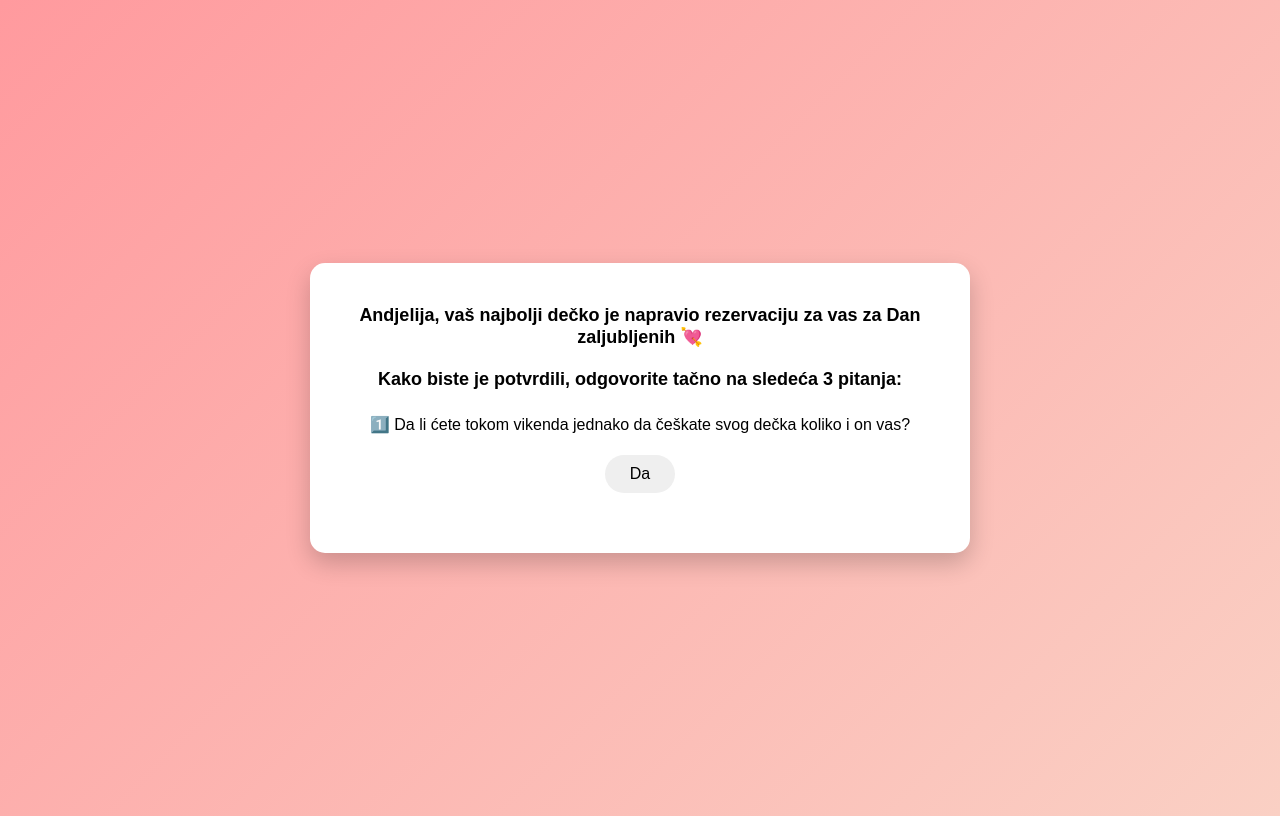
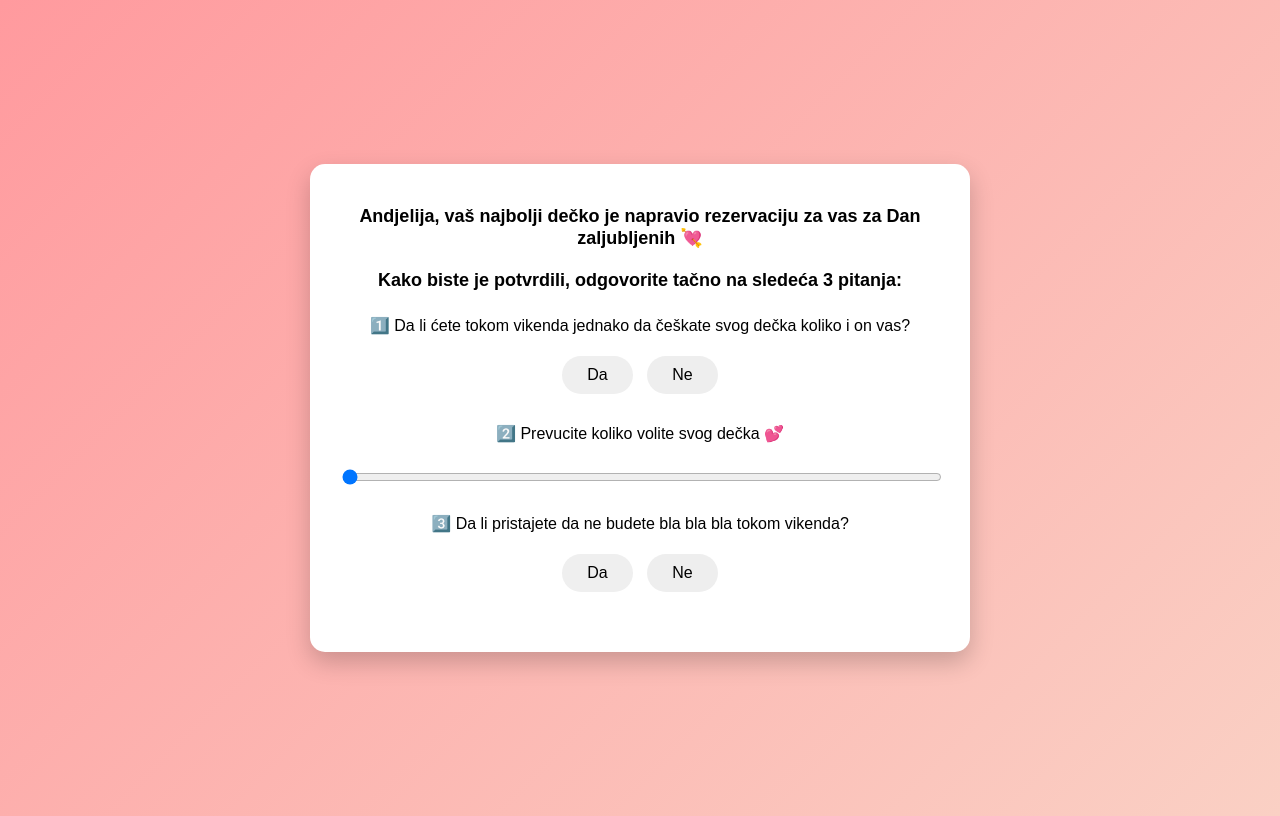
Before and after one commit to bandjurbandjur-ctrl/K, a plain HTML site: page index.html in a window 1280 px wide. Drawn offline with Linux system fonts and the light colour scheme.

Commit message:
Add questions and popup to index.html

```diff
--- a/index.html
+++ b/index.html
@@ -19,3 +19,32 @@
         <p>1️⃣ Da li ćete tokom vikenda jednako da češkate svog dečka koliko i on vas?</p>
         <div class="answers">
             <button class="btn correct">Da</button>
+            <button class="btn wrong">Ne</button>
+        </div>
+    </div>
+
+    <!-- Pitanje 2 -->
+    <div class="question">
+        <p>2️⃣ Prevucite koliko volite svog dečka 💕</p>
+        <input type="range" min="0" max="100" value="0" id="loveSlider">
+        <div id="sliderText"></div>
+    </div>
+
+    <!-- Pitanje 3 -->
+    <div class="question">
+        <p id="q3Text">3️⃣ Da li pristajete da ne budete bla bla bla tokom vikenda?</p>
+        <div class="answers">
+            <button class="btn correct">Da</button>
+            <button class="btn wrong">Ne</button>
+        </div>
+    </div>
+</div>
+
+<!-- Popup -->
+<div class="popup" id="popup">
+    💖 Rezervacija uspešno potvrđena! 💖
+</div>
+
+<script src="script.js"></script>
+</body>
+</html>
```
